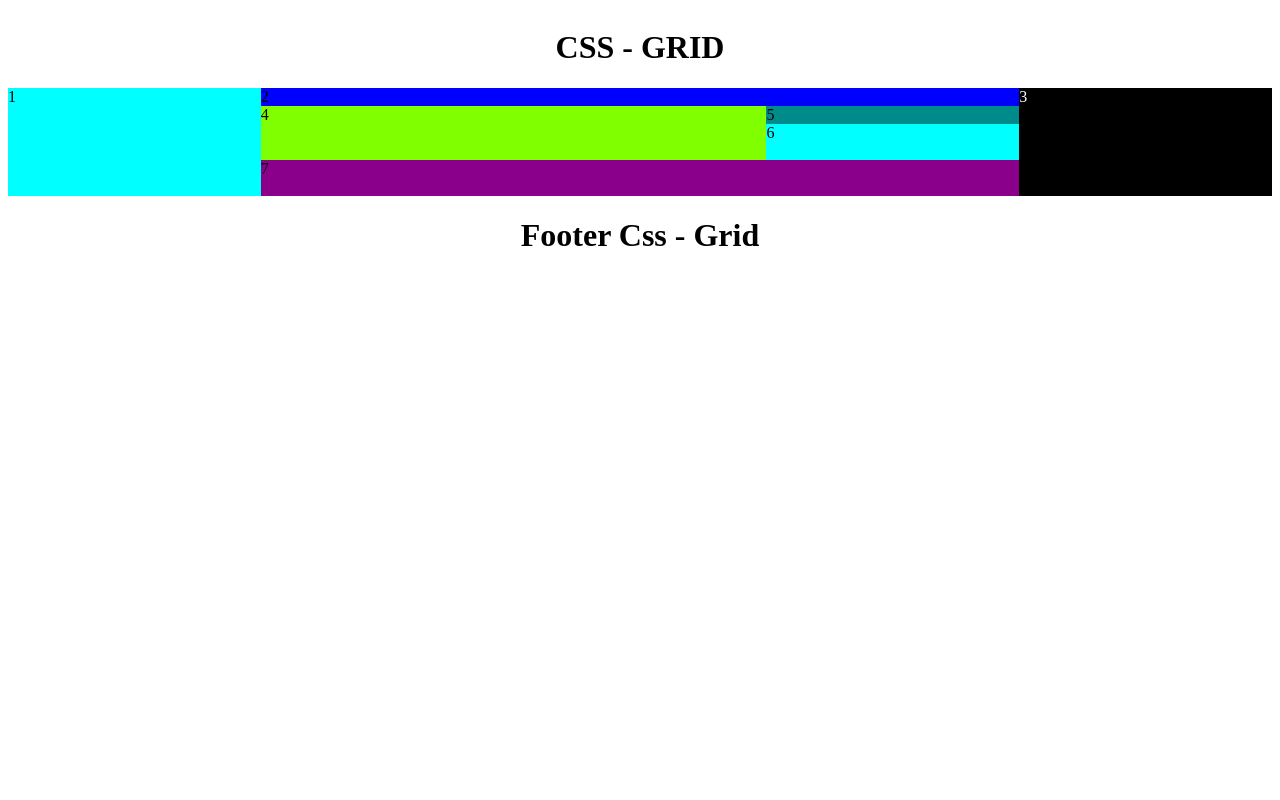
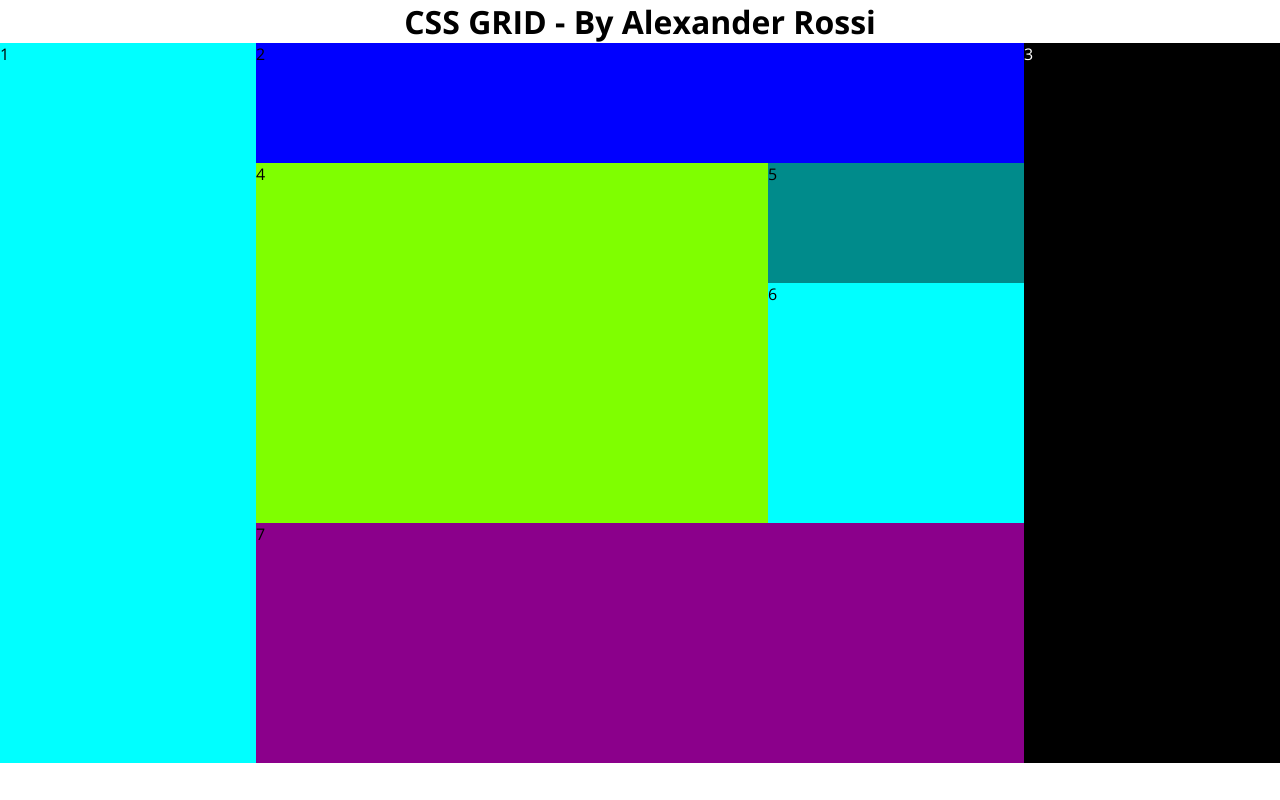
Before and after one commit to 4lexRossi/grid_generator, a plain HTML site: page index.html in a window 1280 px wide. Drawn offline with nearby package versions, Linux system fonts and the light colour scheme.

Commit message:
feat: add google fonts

```diff
--- a/index.html
+++ b/index.html
@@ -1,17 +1,21 @@
 <!DOCTYPE html>
-<html lang="en">
+<html lang="pt-br">
+
 <head>
   <meta charset="UTF-8">
   <meta http-equiv="X-UA-Compatible" content="IE=edge">
   <meta name="viewport" content="width=device-width, initial-scale=1.0">
+  <link rel="preconnect" href="https://fonts.gstatic.com">
+  <link href="https://fonts.googleapis.com/css2?family=Open+Sans:wght@300;400;700&display=swap" rel="stylesheet">
   <link rel="stylesheet" type="text/css" href="styles.css">
-  <title>Document</title>
+  <title>CSS GRID Example</title>
 </head>
 <header class="header">
   <div>
-    <h1>CSS - GRID</h1>
+    <h1>CSS GRID - By Alexander Rossi</h1>
   </div>
 </header>
+
 <body>
   <div class="parent">
     <div class="div1">1</div>
@@ -21,9 +25,7 @@
     <div class="div5">5</div>
     <div class="div6">6</div>
     <div class="div7">7</div>
-    </div>
+  </div>
 </body>
-<footer class="footer">
-  <h1>Footer Css - Grid</h1>
-</footer>
+
 </html>
--- a/styles.css
+++ b/styles.css
@@ -1,3 +1,10 @@
+* {
+  margin: 0;
+  padding: 0;
+  box-sizing: border-box;
+  font-family: 'Open Sans', sans-serif;
+}
+
 .header {
   display: flex;
   justify-content: center;
@@ -9,6 +16,7 @@
   grid-template-rows: repeat(6, 1fr);
   grid-column-gap: 0px;
   grid-row-gap: 0px;
+  height: 90vh;
   }
 
   .div1 {
@@ -40,9 +48,3 @@
     grid-area: 5 / 2 / 7 / 5;
     background-color: darkmagenta;
   }
-
-  .footer {
-    display: flex;
-    justify-content: center;
-    align-items: center;
-  }
```
